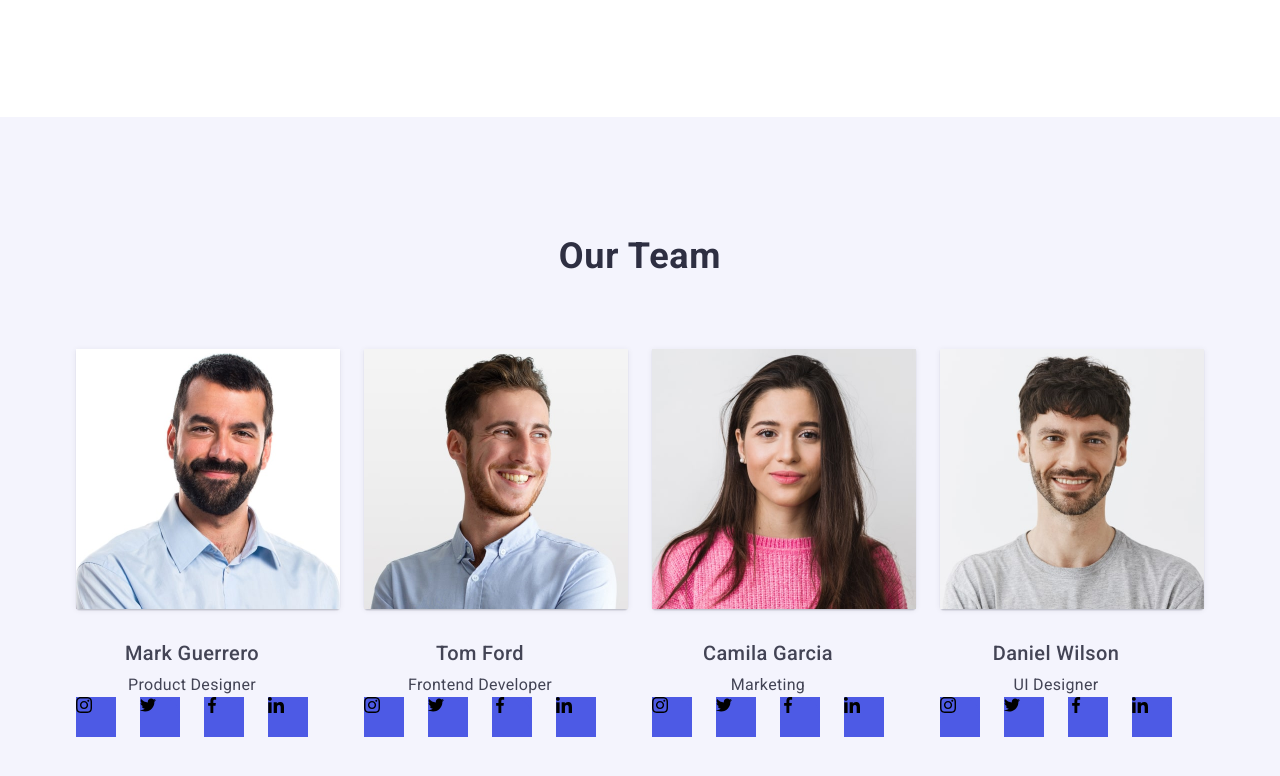
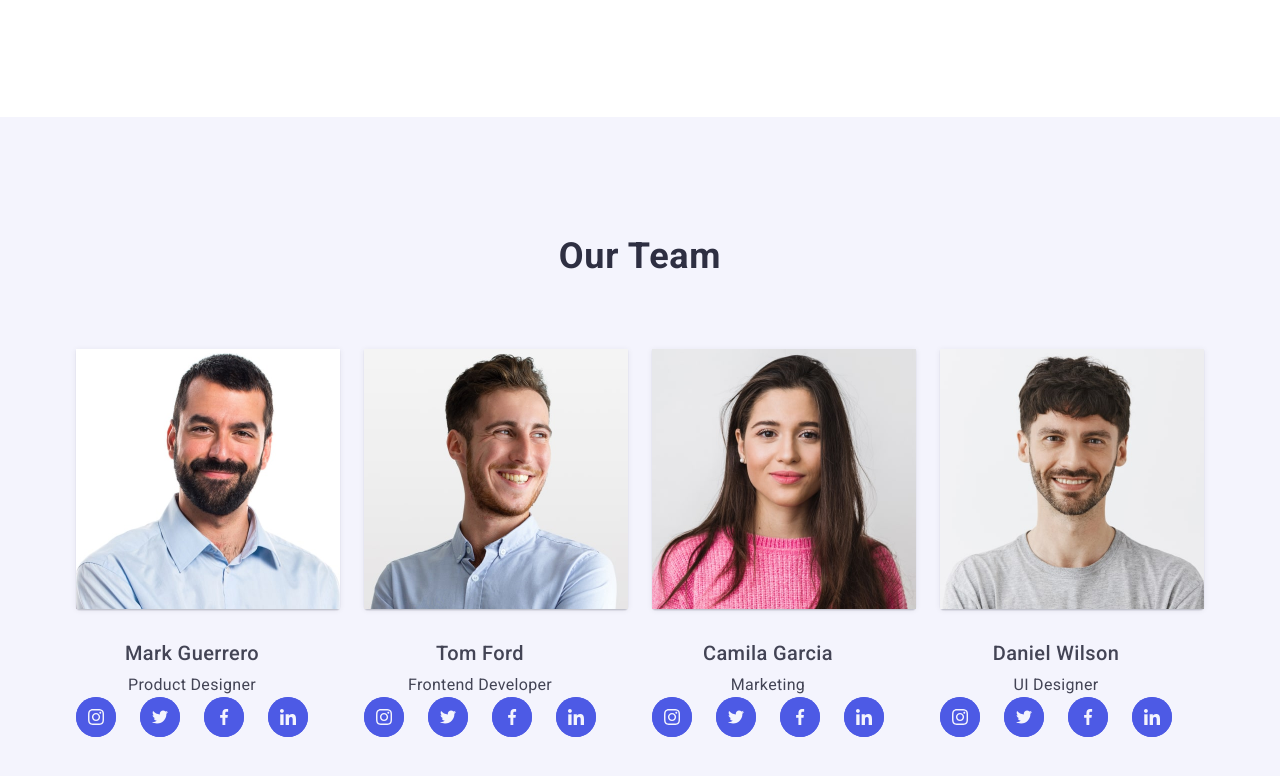
Before and after one commit to Kovshun-Olena/goit-markup-hw-04, a plain HTML site: page index.html in a window 1280 px wide. Shown: the part 1044-1820 px from the top of the page. Drawn offline with nearby package versions, Linux system fonts and the light colour scheme.

Commit message:
third section

```diff
--- a/css/style.css
+++ b/css/style.css
@@ -302,7 +302,7 @@ h1, h2, h3, h4, h5, h6, p {
     height: 40px;
     width: 40px;
     background-color: #4d5ae5;
-
+    border-radius: 50%;
 }
 
 .social-link-list {
@@ -311,14 +311,18 @@ h1, h2, h3, h4, h5, h6, p {
     background-color: #4d5ae5;
     display: flex;
     border-radius: 50%;
+    align-items: center;
+    justify-content: center;
 }
 
-.social-link:hover,
-.social-link:focus{
-    background-color: #404bbf;
+.social-link-list:hover,
+.social-link-list:focus{
     background-color: #404bbf;
 }
 
+.icon {
+    fill: #f4f4fd;
+}
 
 
 /*4section*/
--- a/index.html
+++ b/index.html
@@ -116,22 +116,22 @@
                   <p class="text">Product Designer</p>
                   <ul class="container-social-link">
                     <li class="social-link"><a href="#" class="social-link-list">
-                      <svg class="fill" width="16" height="16">
+                      <svg class="icon" width="16" height="16">
                         <use href="./images/icons.svg#icon-instagram"></use>
                       </svg>
                     </a></li>
                     <li class="social-link"><a href="#" class="social-link-list">
-                      <svg class="fill" width="16" height="16">
+                      <svg class="icon" width="16" height="16">
                         <use href="./images/icons.svg#icon-twitter"></use>
                       </svg>
                     </a></li>
                     <li class="social-link"><a href="#" class="social-link-list">
-                      <svg class="fill" width="16" height="16">
+                      <svg class="icon" width="16" height="16">
                         <use href="./images/icons.svg#icon-facebook"></use>
                       </svg>
                     </a></li>
                     <li class="social-link"><a href="#" class="social-link-list">
-                      <svg class="fill" width="16" height="16">
+                      <svg class="icon" width="16" height="16">
                         <use href="./images/icons.svg#icon-linkedin"></use>
                       </svg>
                     </a></li>
@@ -146,22 +146,22 @@
                   <p class="text">Frontend Developer</p>
                   <ul class="container-social-link">
                     <li class="social-link"><a href="#" class="social-link-list">
-                        <svg class="fill" width="16" height="16">
+                        <svg class="icon" width="16" height="16">
                           <use href="./images/icons.svg#icon-instagram"></use>
                         </svg>
                       </a></li>
                     <li class="social-link"><a href="#" class="social-link-list">
-                        <svg class="fill" width="16" height="16">
+                        <svg class="icon" width="16" height="16">
                           <use href="./images/icons.svg#icon-twitter"></use>
                         </svg>
                       </a></li>
                     <li class="social-link"><a href="#" class="social-link-list">
-                        <svg class="fill" width="16" height="16">
+                        <svg class="icon" width="16" height="16">
                           <use href="./images/icons.svg#icon-facebook"></use>
                         </svg>
                       </a></li>
                     <li class="social-link"><a href="#" class="social-link-list">
-                        <svg class="fill" width="16" height="16">
+                        <svg class="icon" width="16" height="16">
                           <use href="./images/icons.svg#icon-linkedin"></use>
                         </svg>
                       </a></li>
@@ -176,22 +176,22 @@
                   <p class="text">Marketing</p>
                   <ul class="container-social-link">
                     <li class="social-link"><a href="#" class="social-link-list">
-                        <svg class="fill" width="16" height="16">
+                        <svg class="icon" width="16" height="16">
                           <use href="./images/icons.svg#icon-instagram"></use>
                         </svg>
                       </a></li>
                     <li class="social-link"><a href="#" class="social-link-list">
-                        <svg class="fill" width="16" height="16">
+                        <svg class="icon" width="16" height="16">
                           <use href="./images/icons.svg#icon-twitter"></use>
                         </svg>
                       </a></li>
                     <li class="social-link"><a href="#" class="social-link-list">
-                        <svg class="fill" width="16" height="16">
+                        <svg class="icon" width="16" height="16">
                           <use href="./images/icons.svg#icon-facebook"></use>
                         </svg>
                       </a></li>
                     <li class="social-link"><a href="#" class="social-link-list">
-                        <svg class="fill" width="16" height="16">
+                        <svg class="icon" width="16" height="16">
                           <use href="./images/icons.svg#icon-linkedin"></use>
                         </svg>
                       </a></li>
@@ -206,22 +206,22 @@
                   <p class="text">UI Designer</p>
                    <ul class="container-social-link">
                     <li class="social-link"><a href="#" class="social-link-list">
-                      <svg class="fill" width="16" height="16">
+                      <svg class="icon" width="16" height="16">
                         <use href="./images/icons.svg#icon-instagram"></use>
                       </svg>
                     </a></li>
                     <li class="social-link"><a href="#" class="social-link-list">
-                      <svg class="fill" width="16" height="16">
+                      <svg class="icon" width="16" height="16">
                         <use href="./images/icons.svg#icon-twitter"></use>
                       </svg>
                     </a></li>
                     <li class="social-link"><a href="#" class="social-link-list">
-                      <svg class="fill" width="16" height="16">
+                      <svg class="icon" width="16" height="16">
                         <use href="./images/icons.svg#icon-facebook"></use>
                       </svg>
                     </a></li>
                     <li class="social-link"><a href="#" class="social-link-list">
-                      <svg class="fill" width="16" height="16">
+                      <svg class="icon" width="16" height="16">
                         <use href="./images/icons.svg#icon-linkedin"></use>
                       </svg>
                     </a></li>
```
